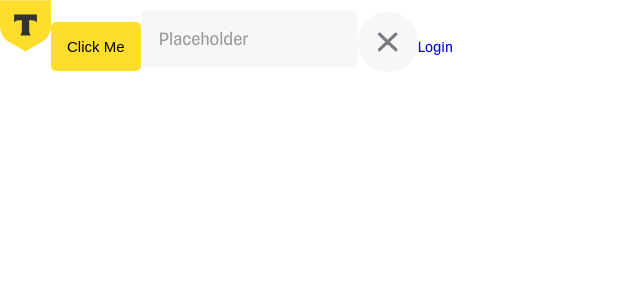
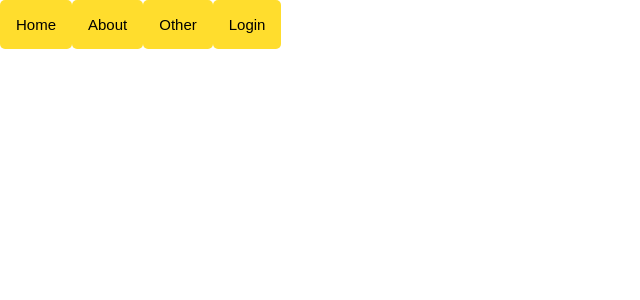
Before and after one commit to DanyaCorneum/Budget-Flow-Front-, a React (Vite) app: page / in a window 1280 px wide. Shown: the top 300 px of the page, without its empty margins (0-640 px from the left). Built offline with nearby package versions, Linux system fonts and the light colour scheme.

Commit message:
starting developing routing 2

```diff
--- a/src/app/App.tsx
+++ b/src/app/App.tsx
@@ -1,8 +1,7 @@
 import {Button, Input} from "../shared";
 import {handleNumbers} from "../shared/lib/index..ts";
-import {Exit} from "../widgets";
+import {Exit, NavigationBar} from "../widgets";
 import {default as Tbank} from "../assets/tbank.svg"
-import {Link} from "react-router-dom";
 
 
 function App() {
@@ -14,7 +13,7 @@ function App() {
             <Button>click me</Button>
             <Input isValid={true} handleData={handleNumbers}/>
             <Exit/>
-            <Link to="/login">Login</Link>
+            <NavigationBar/>
         </>
     )
 }
--- a/src/app/providers/router/router.tsx
+++ b/src/app/providers/router/router.tsx
@@ -1,17 +1,32 @@
 import {createBrowserRouter} from "react-router-dom";
-import {Login} from "../../../pages";
-import App from "../../App.tsx";
+import {NavigationBar} from "../../../widgets";
+import {About, Home, Login, Other} from "../../../pages";
 
 
 export const router = createBrowserRouter(
     [
         {
             path: '/',
-            element: <App/>,
+            element: <NavigationBar/>,
+            children: [
+                {
+                    path: "/home",
+                    element: <Home/>
+                },
+                {
+                    path:"/other",
+                    element: <Other/>
+                },
+                {
+                    path: "/login",
+                    element: <Login/>
+                },
+                {
+                    path: "/about",
+                    element: <About/>
+                }
+            ],
+            errorElement: <>404 error</>
         },
-        {
-            path: "/login",
-            element: <Login/>
-        }
     ]
 );
--- /dev/null
+++ b/src/pages/About/About.tsx
@@ -0,0 +1,5 @@
+function About(){
+    return <>About</>
+}
+
+export default About
--- /dev/null
+++ b/src/pages/Other/Other.tsx
@@ -0,0 +1,5 @@
+function Other(){
+    return (<>Other</>)
+}
+
+export default Other;
--- a/src/pages/index.ts
+++ b/src/pages/index.ts
@@ -1,2 +1,4 @@
 export {default as Home} from "./Home/Home.tsx"
 export {default as Login} from "./Login/Login.tsx"
+export {default as Other} from "./Other/Other.tsx"
+export {default as About} from "./About/About.tsx"
--- /dev/null
+++ b/src/widgets/NavigationBar/NavigationBar.tsx
@@ -0,0 +1,16 @@
+import {Link, Outlet} from "react-router-dom";
+import {Button} from "../../shared";
+
+function NavigationBar() {
+    return (
+        <div className={"navbar"}>
+            <Link to={"/home"}><Button>Home</Button></Link>
+            <Link to={"/about"}><Button>about</Button></Link>
+            <Link to={"/other"}><Button>other</Button></Link>
+            <Link to={"/login"}><Button>login</Button></Link>
+            <Outlet/>
+        </div>
+    )
+}
+
+export default NavigationBar;
--- a/src/widgets/index.ts
+++ b/src/widgets/index.ts
@@ -1 +1,2 @@
 export {default as Exit} from "./Exit/Exit"
+export {default as NavigationBar} from "./NavigationBar/NavigationBar"
```
Also changed, not shown: src/widgets/NavigationBar/NavigationBar.module.scss (added).
